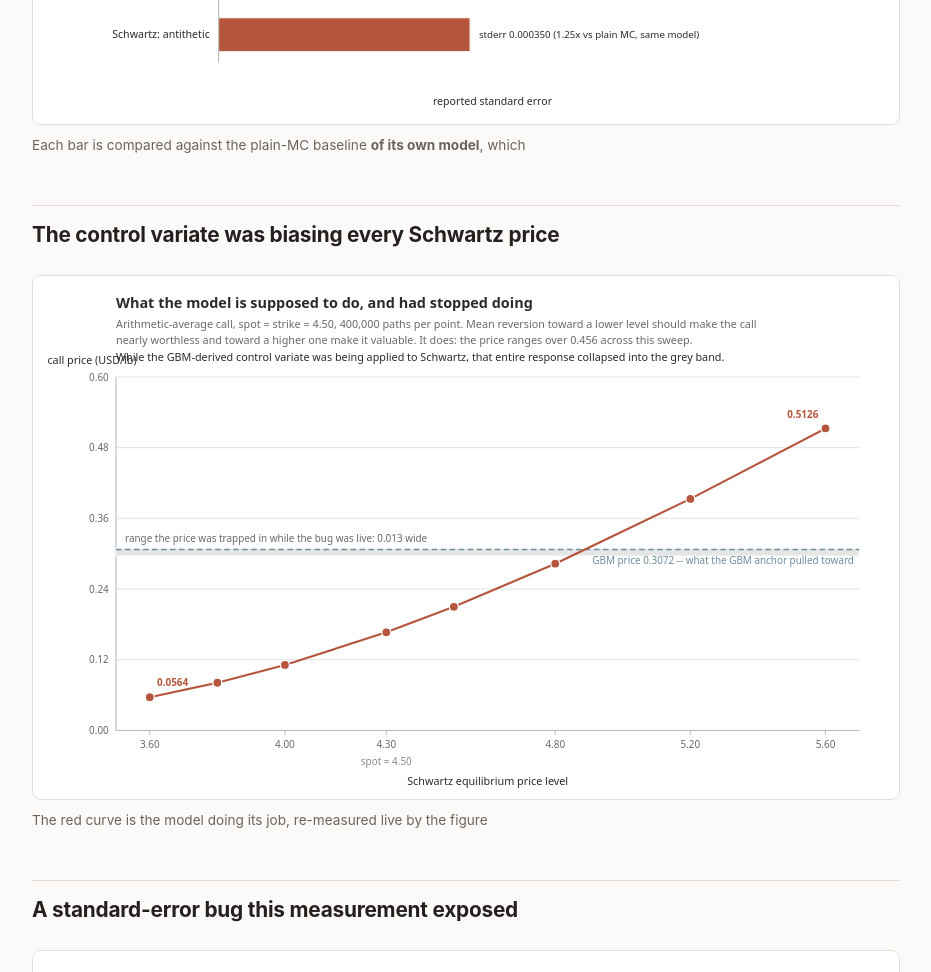
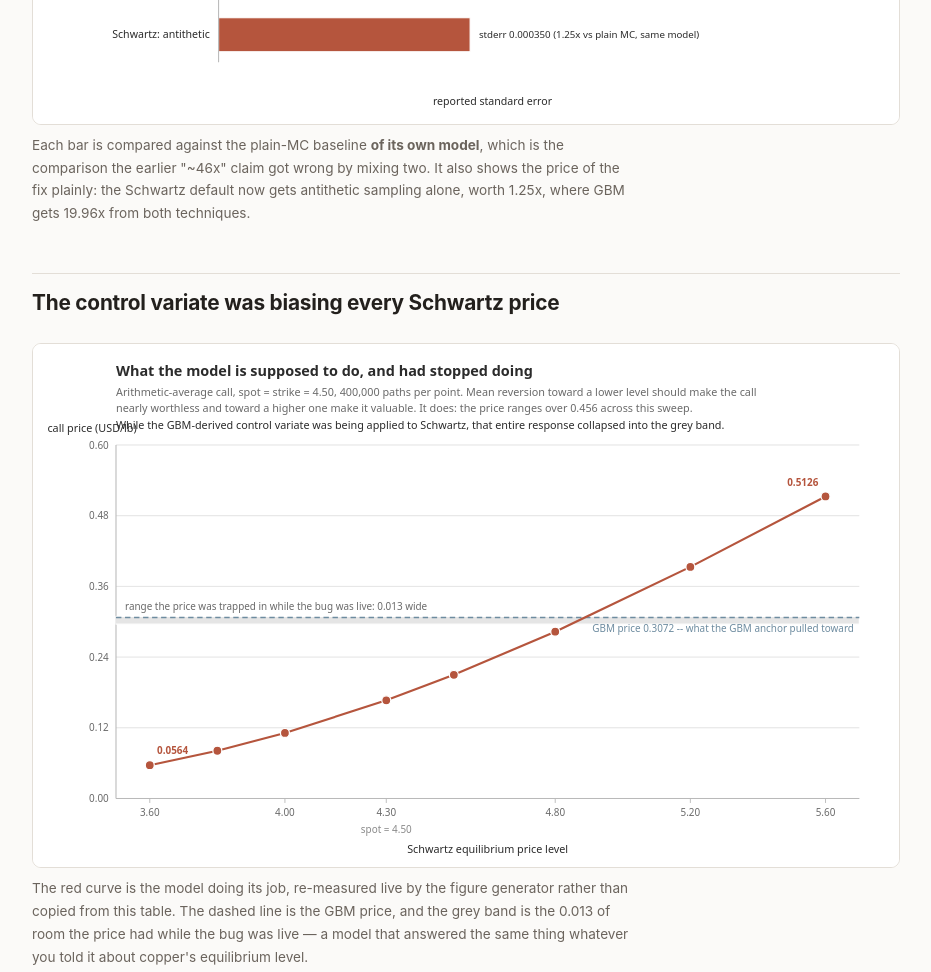
Before and after one commit to Rxyxs/copper-options-montecarlo-cpp, a plain HTML site: page docs/index.html in a window 1280 px wide. Shown: the part 840-1812 px from the top of the page, without its empty margins (174-1105 px from the left). Drawn offline with Linux system fonts and the light colour scheme.

Commit message:
Pages: full figure captions
The results page showed only the first line of each caption, so every caption stopped mid-sentence. Repaired in place: whole captions from the current README, current copies of the figures shown, meta description from the visible lede. Sections added by hand are untouched.

```diff
--- a/docs/index.html
+++ b/docs/index.html
@@ -4,7 +4,7 @@
 <meta charset="utf-8">
 <meta name="viewport" content="width=device-width, initial-scale=1">
 <title>Copper Options Monte Carlo</title>
-<meta name="description" content="**[Español](README.es.md)** | **English**">
+<meta name="description" content="[Español](README.es.md) | English">
 <style>
   :root { --bg:#FBFAF8; --surface:#FFF; --ink:#23201D; --muted:#6B645D; --line:#E3DED7; --accent:#B5553D; }
   @media (prefers-color-scheme: dark) { :root:not([data-theme="light"]) {
@@ -47,12 +47,12 @@
 <h2>Variance reduction, measured as a controlled A/B</h2>
 <figure>
 <img src="figures/variance_reduction_ab.svg" alt="Standard error by configuration and model" loading="lazy">
-<figcaption>Each bar is compared against the plain-MC baseline <strong>of its own model</strong>, which</figcaption>
+<figcaption>Each bar is compared against the plain-MC baseline <strong>of its own model</strong>, which is the comparison the earlier &quot;~46x&quot; claim got wrong by mixing two. It also shows the price of the fix plainly: the Schwartz default now gets antithetic sampling alone, worth 1.25x, where GBM gets 19.96x from both techniques.</figcaption>
 </figure>
 <h2>The control variate was biasing every Schwartz price</h2>
 <figure>
 <img src="figures/schwartz_theta_response.svg" alt="Schwartz call price against the equilibrium level" loading="lazy">
-<figcaption>The red curve is the model doing its job, re-measured live by the figure</figcaption>
+<figcaption>The red curve is the model doing its job, re-measured live by the figure generator rather than copied from this table. The dashed line is the GBM price, and the grey band is the 0.013 of room the price had while the bug was live — a model that answered the same thing whatever you told it about copper&#x27;s equilibrium level.</figcaption>
 </figure>
 <h2>A standard-error bug this measurement exposed</h2>
 <figure>
@@ -61,7 +61,7 @@
 <h2>Tests</h2>
 <figure>
 <img src="figures/convergence_one_over_sqrt_n.svg" alt="Standard error against path count, log-log" loading="lazy">
-<figcaption>The convergence check as a picture: the measured errors sit on the theoretical</figcaption>
+<figcaption>The convergence check as a picture: the measured errors sit on the theoretical -1/2 slope, and buying a 5.7x tighter interval by brute force costs 32x the paths. That ratio is the whole economic argument for variance reduction, and the reason losing the control variate on Schwartz is a real cost rather than a footnote.</figcaption>
 </figure>
 <footer>
 Pablo Reyes · <a href="https://github.com/Rxyxs/copper-options-montecarlo-cpp">github.com/Rxyxs/copper-options-montecarlo-cpp</a> · MIT<br><br>
```
